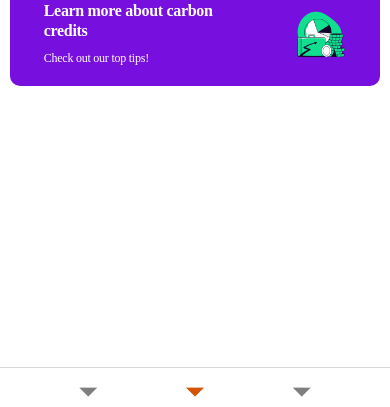
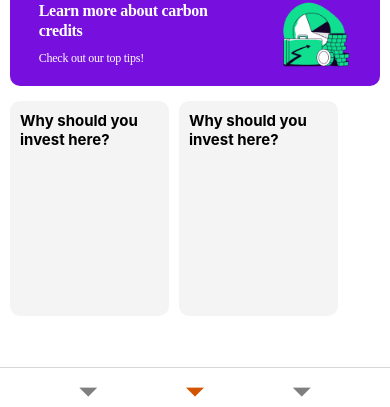
Before and after one commit to gusmarquesDev/Challenge-React-Native-Template, a React Native app in the folder my-app/: screen /Home in a window 390 px wide. Shown: the part 397-804 px from the top of the page. Built offline with nearby package versions, Linux system fonts and the light colour scheme.

Commit message:
feat: finish layout screen home

```diff
--- /dev/null
+++ b/my-app/src/pages/Home/CardFooter/CardFooter.styles.ts
@@ -0,0 +1,19 @@
+import { ScrollView } from 'react-native'
+import styled from "styled-components/native"
+
+
+
+export const WrapperCard = styled.View`
+width: 159px;
+height: 215px;
+padding: 10px;
+margin-top: 15px;
+background: #F4F4F4;
+border-radius: 10px;
+margin-right: 10px;
+`
+
+export const TitleCardFooter = styled.Text`
+font-size:15px;
+font-weight: bold;
+`
--- /dev/null
+++ b/my-app/src/pages/Home/CardFooter/CardFooter.tsx
@@ -0,0 +1,23 @@
+import React from 'react'
+import { Image,View} from 'react-native'
+import { WrapperCard, TitleCardFooter} from './CardFooter.styles'
+
+export interface PropsCardFooter{
+item:string
+}
+
+
+
+const CardFooter: React.FC<PropsCardFooter> = ({
+  item
+ }) => {
+   return (
+      <>
+      <WrapperCard>
+         <TitleCardFooter>{item}</TitleCardFooter>
+      </WrapperCard>
+      </>
+   )
+}
+
+export default CardFooter;
--- a/my-app/src/pages/Home/CardHome/CardHome.tsx
+++ b/my-app/src/pages/Home/CardHome/CardHome.tsx
@@ -19,7 +19,7 @@ const CardHome: React.FC = ({
              <TextCard>Check out our top tips!</TextCard>
           </Colum>
           <Image
-             style={{ width: 50, height: 50 }}
+             style={{ width: 70, height: 70 }}
               source={require('../../../assets/CardImage.png')}
              />
       </WrapperCard>
--- a/my-app/src/pages/Home/Home.tsx
+++ b/my-app/src/pages/Home/Home.tsx
@@ -8,6 +8,7 @@ import Tag from './Tag/Tag'
 import { Line } from '../../theme/globalStyles'
 import { CardChat } from '../../components/CardChart/CardChart'
 import CardHome from './CardHome/CardHome'
+import CardFooter from './CardFooter/CardFooter'
 export interface PropsHome {
    navigation
 }
@@ -32,8 +33,16 @@ const DATA = [
       percent: '34%',
       nameIcon: 'nature'
    },
+];
 
-];
+const TextCardFooter = [
+   {
+      text:'Why should you invest here?'
+   },
+   {
+      text:'Why should you invest here?'
+   }
+]
 
 
 const Home: React.FC<PropsHome> = ({ navigation }) => {
@@ -77,6 +86,14 @@ const Home: React.FC<PropsHome> = ({ navigation }) => {
                   />
                </WrapperFound>
                <CardHome/>
+               <FlatList
+                     showsHorizontalScrollIndicator={false}
+                     horizontal
+                     data={TextCardFooter}
+                     renderItem={({ item }) =>
+                     <CardFooter item={item.text}/>
+                     }
+                  />
             </Content>
          </SafeAreaContainer>
       </>
```
